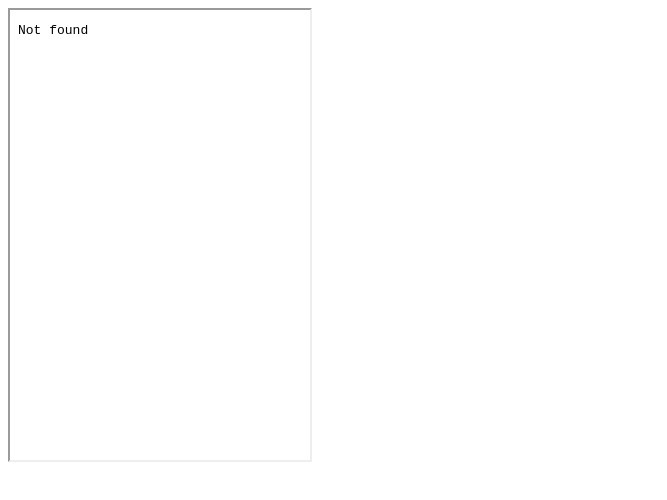
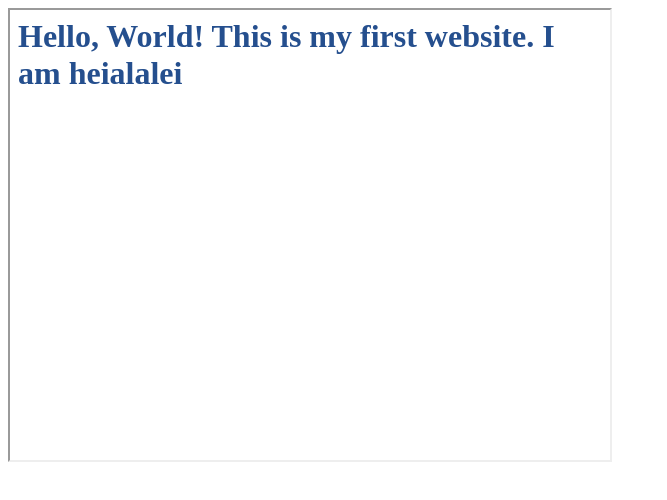
Before and after one commit to heilalalei/heilalalei.github.io, a plain HTML site: page index.html in a window 1280 px wide. Shown: the whole page, without its empty margins (0-667 px from the left). Drawn offline with Linux system fonts and the light colour scheme.

Commit message:
Исправил ошибки в index.html

```diff
--- a/index.html
+++ b/index.html
@@ -1,5 +1,5 @@
 <html>
   <body>
-    <iframe src="lib/hello/html" width "600" height="450" />
+    <iframe src="lib/hello.html" width="600" height="450" />
   </body>
 </html>
```
